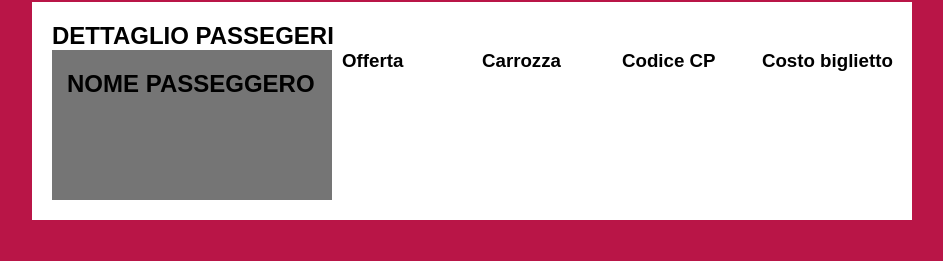
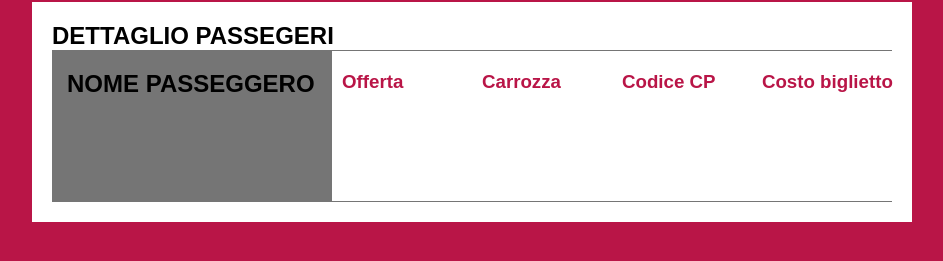
Before and after one commit to Casimiro-Moliterni/-js-biglietto-treno-form, a plain HTML site: page index.html in a window 1280 px wide. Shown: the part 313-574 px from the top of the page, without its empty margins (168-1111 px from the left). Drawn offline with Linux system fonts and the light colour scheme.

Commit message:
add:style css color

```diff
--- a/css/style.css
+++ b/css/style.css
@@ -34,6 +34,7 @@ body{
 
 .row-price{
     min-height: 150px;
+    padding-top: 20px;
 }
 
 
@@ -44,7 +45,10 @@ body{
  padding-bottom: 60px;
 }
 
-
+.container-row-ticket .col-8{
+    border-top:1px solid#757575 ;
+    border-bottom:1px solid #757575 ;
+}
 
 .col-namepasseger{
     padding: 20px 15px 0 15px;
@@ -77,3 +81,6 @@ h1{
 .text-nowrap{
     text-wrap: nowrap;
 }
+.color-pink{
+    color: #b91547;
+}
--- a/index.html
+++ b/index.html
@@ -47,7 +47,7 @@
             <div class="row">
             <div class="col-4 text-nowrap col-namepasseger">
                 <div class="card-ticket">
-                   <h2>NOME PASSEGGERO</h2>
+                   <h2 class="">NOME PASSEGGERO</h2>
                    <h3 id="user-name-stamped"></h3>
                 </div>
             </div>
@@ -55,25 +55,25 @@
                 <div class="row row-price">
                     <div class="col-3">
                         <div class="box-ticket">
-                            <h3>Offerta</h3>
+                            <h3 class="color-pink">Offerta</h3>
                         <div id="ticket-type"></div>
                         </div>
                     </div>
                     <div class="col-3">
                         <div class="box-ticket">
-                            <h3>Carrozza</h3>
+                            <h3 class="color-pink">Carrozza</h3>
                          <div id="random-stage"></div>
                         </div>
                     </div>
                     <div class="col-3 text-nowrap">
                         <div class="box-ticket">
-                         <h3>Codice CP</h3>
+                         <h3 class="color-pink">Codice CP</h3>
                          <div id="random-ticket"></div>
                         </div>
                     </div>
                     <div class="col-3">
                         <div class="box-ticket text-nowrap">
-                         <h3> Costo biglietto</h3>
+                         <h3 class="color-pink"> Costo biglietto</h3>
                         <div id="price-ticket"></div>
                         </div>
                     </div>
```
